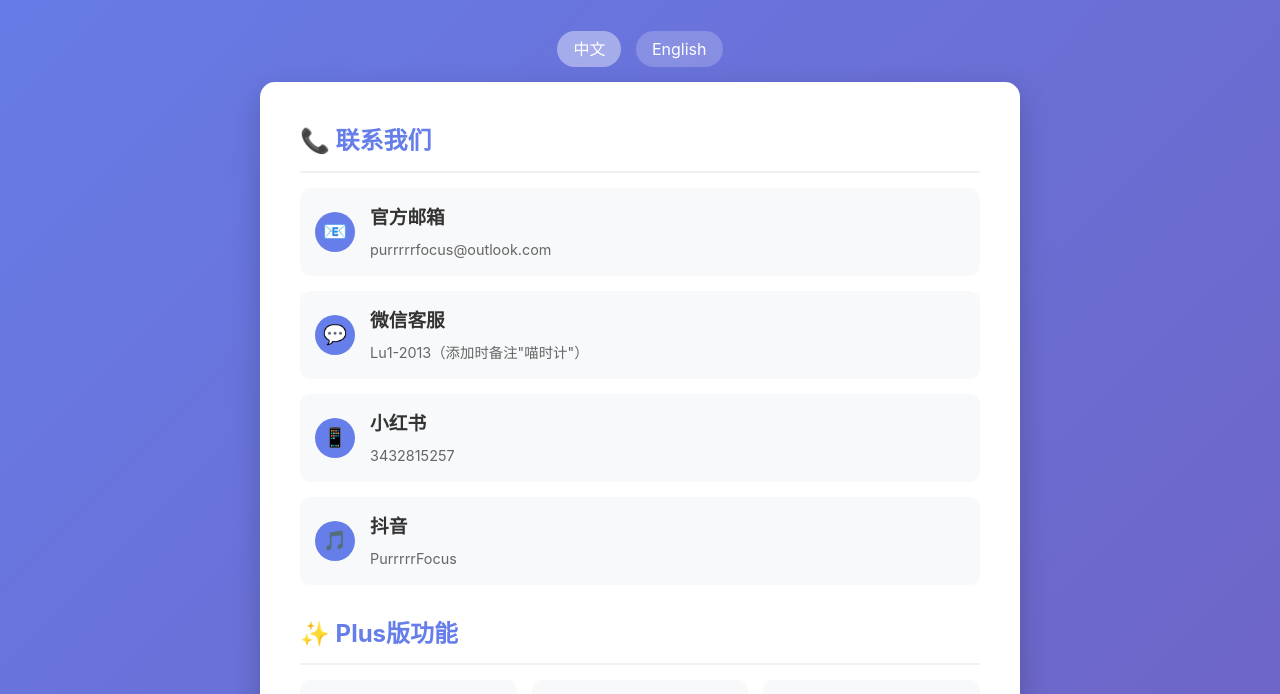
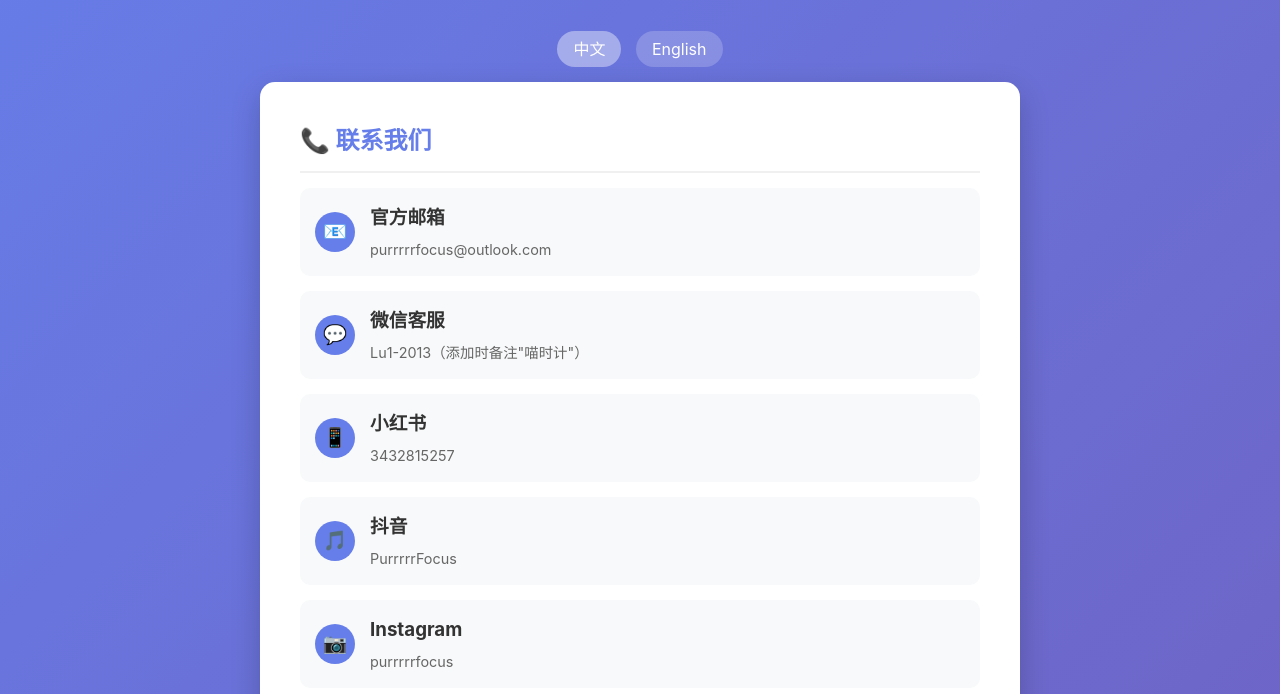
Before and after one commit to louischen737/purrrrrfocus-support, a plain HTML site: page index.html in a window 1280 px wide. Shown: the part 228-922 px from the top of the page. Drawn offline with Linux system fonts and the light colour scheme.

Commit message:
Update index.html

```diff
--- a/index.html
+++ b/index.html
@@ -295,6 +295,14 @@
                         <p>PurrrrrFocus</p>
                     </div>
                 </div>
+
+                <div class="contact-item">
+                    <div class="contact-icon">📷</div>
+                    <div class="contact-info">
+                        <h3>Instagram</h3>
+                        <p>purrrrrfocus</p>
+                    </div>
+                </div>
             </div>
 
             <div class="section">
```
